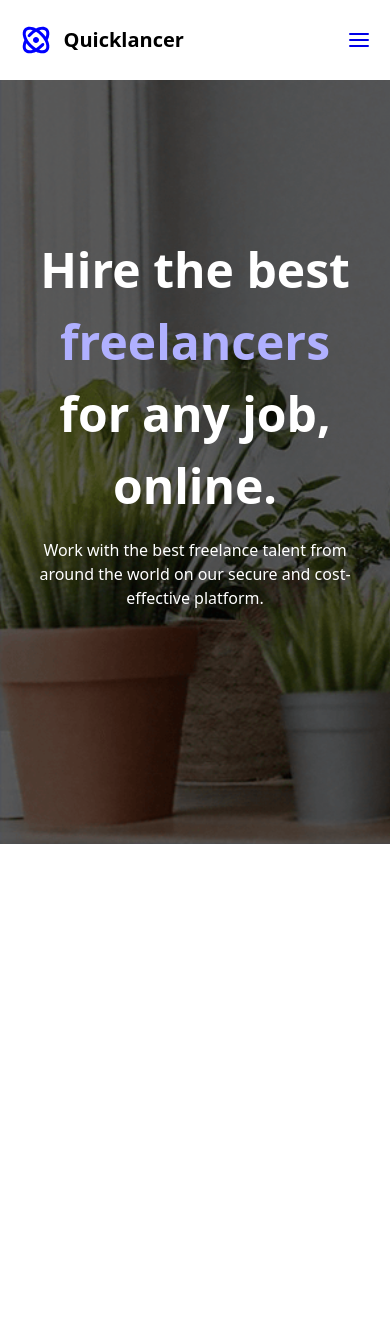
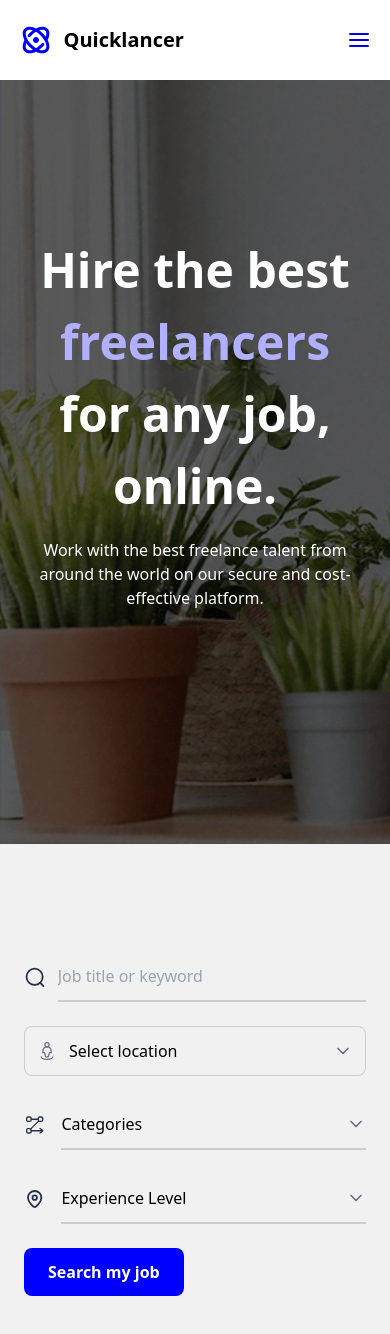
Before and after one commit to Frokesy/quicklancer, a React (Vite) app: page / in a window 390 px wide. Shown: the top 1334 px of the page. Before the commit the page ends 844 px from the top, so only its background shows below. Built offline with nearby package versions, Linux system fonts and the light colour scheme.

Commit message:
designed filter component

```diff
--- a/index.html
+++ b/index.html
@@ -3,7 +3,7 @@
 
 <head>
     <meta charset="UTF-8" />
-    <link rel="icon" type="image/svg+xml" href="/assets/logo.png" />
+    <link rel="icon" type="image/svg+xml" href="/assets/logo.svg" />
     <meta name="viewport" content="width=device-width, initial-scale=1.0" />
     <title>Quicklancer</title>
 </head>
--- /dev/null
+++ b/src/components/sections/Categories.tsx
@@ -0,0 +1,11 @@
+import Filter from "./Filter";
+
+const Categories = () => {
+  return (
+    <div className="bg-[#f1f1f1] py-[10vh]">
+      <Filter />
+    </div>
+  );
+};
+
+export default Categories;
--- /dev/null
+++ b/src/components/sections/Filter.tsx
@@ -0,0 +1,54 @@
+import {
+  ArrowDown,
+  ExperienceIcon,
+  LocationIcon,
+  CategoriesIcon,
+  SearchIcon,
+} from "../svgs/Icons";
+
+const Filter = () => {
+  return (
+    <div>
+      <div className="lg:w-[90vw] mx-auto lg:bg-[#fff] p-6 flex lg:space-x-2 lg:flex-row flex-col justify-between lg:space-y-0 space-y-6">
+        <div className="flex items-center space-x-3 w-[100%] lg:w-auto">
+          <SearchIcon />
+          <input
+            type="text"
+            placeholder="Job title or keyword"
+            className="lg:bg-[#fff] bg-[#f1f1f1] border-b-2 border-[#ccc] py-3 outline-none w-[100%] lg:w-auto"
+          />
+        </div>
+        <div className="flex items-center justify-between space-x-14 border border-[#ccc] py-3 px-3 rounded-lg">
+          <div className="flex items-center space-x-3">
+            <LocationIcon />
+            <p>Select location</p>
+          </div>
+          <ArrowDown />
+        </div>
+
+        <div className="flex space-x-4 items-center">
+          <CategoriesIcon />
+          <div className="flex items-center justify-between w-[100%] space-x-14 py-3 border-b-2 border-[#ccc]">
+            <p>Categories</p>
+            <ArrowDown />
+          </div>
+        </div>
+
+        <div className="flex space-x-4 items-center lg:justify-between">
+          <ExperienceIcon />
+          <div className="flex items-center space-x-3 py-3 border-b-2 w-[100%] lg:w-auto justify-between border-[#ccc]">
+            <p>Experience Level</p>
+            <ArrowDown />
+          </div>
+        </div>
+        <div className="">
+          <button className="text-[#fff] bg-[#0000ff] rounded-lg py-3 px-6 font-semibold">
+            Search my job
+          </button>
+        </div>
+      </div>
+    </div>
+  );
+};
+
+export default Filter;
--- a/src/components/svgs/Icons.tsx
+++ b/src/components/svgs/Icons.tsx
@@ -50,3 +50,131 @@ export const Hamburger = () => (
     />
   </svg>
 );
+
+export const SearchIcon = () => (
+  <svg
+    width="24"
+    height="24"
+    viewBox="0 0 24 24"
+    fill="none"
+    xmlns="http://www.w3.org/2000/svg"
+  >
+    <circle
+      cx="11.7664"
+      cy="11.7666"
+      r="8.98856"
+      stroke="#25324B"
+      strokeWidth="2"
+      strokeLinecap="round"
+      strokeLinejoin="round"
+    />
+    <path
+      d="M18.0181 18.4852L21.5421 22.0001"
+      stroke="#25324B"
+      strokeWidth="2"
+      strokeLinecap="round"
+      strokeLinejoin="round"
+    />
+  </svg>
+);
+
+export const LocationIcon = () => (
+  <svg
+    width="20"
+    height="20"
+    viewBox="0 0 20 20"
+    fill="none"
+    xmlns="http://www.w3.org/2000/svg"
+  >
+    <path
+      d="M5.8335 11.6667H7.50016L8.75016 15.8334H11.2502L12.5002 11.6667H14.1668V10C14.1668 7.69886 12.3013 5.83337 10.0002 5.83337C7.69898 5.83337 5.8335 7.69886 5.8335 10V11.6667Z"
+      stroke="#667085"
+      strokeWidth="1.25"
+      strokeLinecap="round"
+      strokeLinejoin="round"
+    />
+    <path
+      d="M15.8332 15.8309C15.8332 17.2138 13.2215 18.3348 9.99984 18.3348C6.77818 18.3348 4.1665 17.2138 4.1665 15.8309"
+      stroke="#667085"
+      strokeWidth="1.25"
+      strokeLinecap="round"
+      strokeLinejoin="round"
+    />
+    <path
+      d="M9.99984 5.83329C11.1504 5.83329 12.0832 4.90055 12.0832 3.74996C12.0832 2.59937 11.1504 1.66663 9.99984 1.66663C8.84924 1.66663 7.9165 2.59937 7.9165 3.74996C7.9165 4.90055 8.84924 5.83329 9.99984 5.83329Z"
+      stroke="#667085"
+      strokeWidth="1.25"
+      strokeLinecap="round"
+      strokeLinejoin="round"
+    />
+  </svg>
+);
+
+export const CategoriesIcon = () => (
+  <svg
+    width="24"
+    height="24"
+    viewBox="0 0 24 24"
+    fill="none"
+    xmlns="http://www.w3.org/2000/svg"
+  >
+    <path
+      d="M3 4.5C3 3.67157 3.67157 3 4.5 3H6.5C7.32843 3 8 3.67157 8 4.5V6.5C8 7.32843 7.32843 8 6.5 8H4.5C3.67157 8 3 7.32843 3 6.5V4.5Z"
+      stroke="#25324B"
+      strokeWidth="1.5"
+    />
+    <path
+      d="M3 17.5C3 16.6716 3.67157 16 4.5 16H6.5C7.32843 16 8 16.6716 8 17.5V19.5C8 20.3284 7.32843 21 6.5 21H4.5C3.67157 21 3 20.3284 3 19.5V17.5Z"
+      stroke="#25324B"
+      strokeWidth="1.5"
+    />
+    <path
+      d="M7.99978 18.5H20.9998M15.9998 5.5H7.99978M16.3233 7.67649L7.64844 16.3513"
+      stroke="#25324B"
+      strokeWidth="1.5"
+      strokeLinecap="round"
+      strokeLinejoin="round"
+    />
+    <path
+      d="M16 4.5C16 3.67157 16.6716 3 17.5 3H19.5C20.3284 3 21 3.67157 21 4.5V6.5C21 7.32843 20.3284 8 19.5 8H17.5C16.6716 8 16 7.32843 16 6.5V4.5Z"
+      stroke="#25324B"
+      strokeWidth="1.5"
+    />
+    <path
+      d="M18 21L19.3883 20.0537C20.4628 19.3213 21 18.9551 21 18.5C21 18.0449 20.4628 17.6787 19.3883 16.9463L18 16"
+      stroke="#25324B"
+      strokeWidth="1.5"
+      strokeLinecap="round"
+      strokeLinejoin="round"
+    />
+  </svg>
+);
+
+export const ExperienceIcon = () => (
+  <svg
+    width="24"
+    height="24"
+    viewBox="0 0 24 24"
+    fill="none"
+    xmlns="http://www.w3.org/2000/svg"
+  >
+    <path
+      fillRule="evenodd"
+      clipRule="evenodd"
+      d="M14.5 10.5005C14.5 9.11924 13.3808 8 12.0005 8C10.6192 8 9.5 9.11924 9.5 10.5005C9.5 11.8808 10.6192 13 12.0005 13C13.3808 13 14.5 11.8808 14.5 10.5005Z"
+      stroke="#25324B"
+      strokeWidth="2"
+      strokeLinecap="round"
+      strokeLinejoin="round"
+    />
+    <path
+      fillRule="evenodd"
+      clipRule="evenodd"
+      d="M11.9995 21C10.801 21 4.5 15.8984 4.5 10.5633C4.5 6.38664 7.8571 3 11.9995 3C16.1419 3 19.5 6.38664 19.5 10.5633C19.5 15.8984 13.198 21 11.9995 21Z"
+      stroke="#25324B"
+      strokeWidth="2"
+      strokeLinecap="round"
+      strokeLinejoin="round"
+    />
+  </svg>
+);
--- a/src/pages/home/index.tsx
+++ b/src/pages/home/index.tsx
@@ -1,4 +1,5 @@
 import Header from "../../components/defaults/Header"
+import Categories from "../../components/sections/Categories"
 import Hero from "../../components/sections/Hero"
 
 const Home = () => {
@@ -6,6 +7,7 @@ const Home = () => {
     <div>
       <Header />
       <Hero />
+      <Categories />
     </div>
   )
 }
```
Also changed, not shown: public/assets/logo.svg (added).
